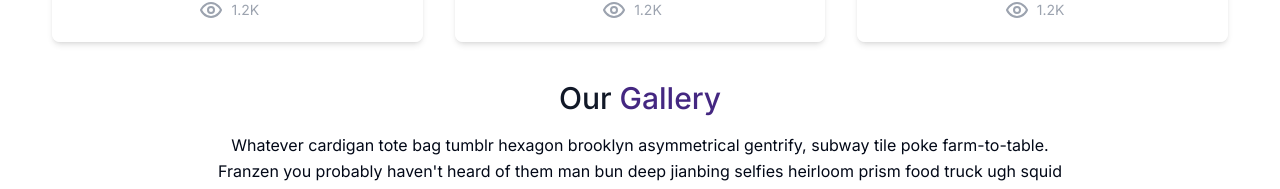
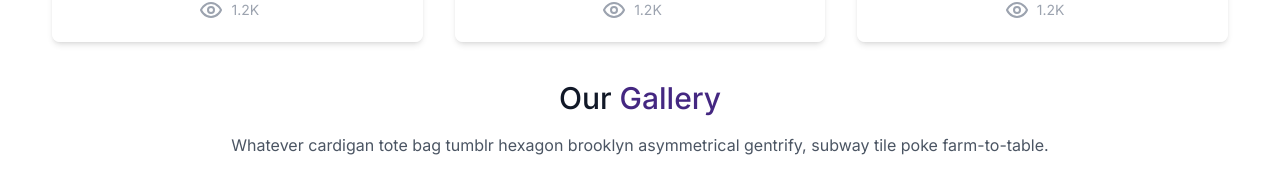
Before and after one commit to CodeMode365/FindPro-client, a Next.js app: page /about in a window 1280 px wide. Shown: the part 700-889 px from the top of the page. Built offline with nearby package versions, Linux system fonts and the light colour scheme.

Commit message:
improvization

```diff
--- a/src/app/about/_components/Gallery/index.tsx
+++ b/src/app/about/_components/Gallery/index.tsx
@@ -4,15 +4,13 @@ import GalleryCarousel from "./GalleryCarousel";
 const Gallery = () => {
   return (
     <>
-      <div className="flex flex-col text-center w-full mb-10">
+      <div className="flex flex-col text-center w-full mb-10 px-5">
         <h1 className="sm:text-3xl text-2xl font-medium title-font mb-4 text-gray-900">
           Our <span className="text-primary">Gallery</span>
         </h1>
-        <p className="lg:w-2/3 mx-auto leading-relaxed text-base">
+        <p className="lg:w-2/3 mx-auto leading-relaxed text-base text-gray-600">
           Whatever cardigan tote bag tumblr hexagon brooklyn asymmetrical
-          gentrify, subway tile poke farm-to-table. Franzen you probably haven&apos;t
-          heard of them man bun deep jianbing selfies heirloom prism food truck
-          ugh squid celiac humblebrag.
+          gentrify, subway tile poke farm-to-table.
         </p>
       </div>
 
```
